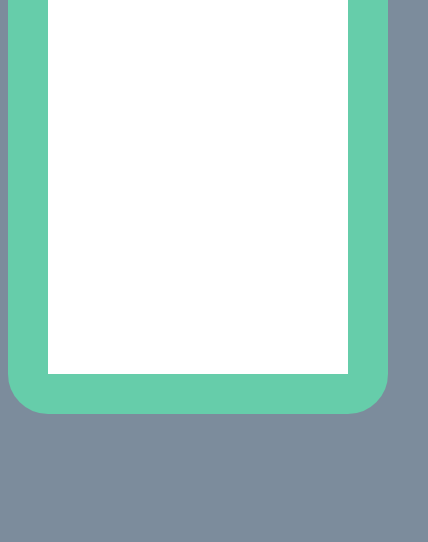
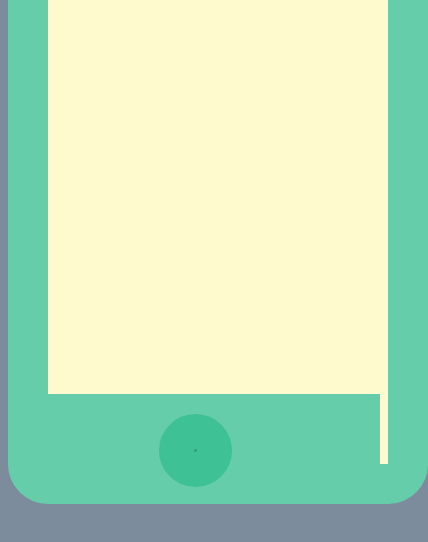
Before and after one commit to core-interaction-lab/assignments-lakeishaa, a plain HTML site: page studio/index.html in a window 390 px wide. Shown: the part 202-744 px from the top of the page, 428 px wide, since content can reach past the window. Drawn offline with Linux system fonts and the light colour scheme; files that its build step writes are made by us from their sources; files whose address does not match are found by name.

Commit message:
phone n word

```diff
--- a/studio/index.html
+++ b/studio/index.html
@@ -16,32 +16,64 @@
             .my-paragraph
                 {
                     font-size:8
+                    background-color; white;
                 }
 
             .phone {
                 border: 40px solid #66CDAA;
                 border-radius: 40px;
-                background-color: white;
+                background-color: #FFFACD;
                 width: 300px;
-                 height: 450px;
+                 height: 500px;
 
                 display: block;
 
                  margin: 0 auto;
                 position: relative;
 
+                font-size: 30px;
+                font-family: monospace;
+                text-align: left;
+                padding: 20px;
+                color: black;
+            }
+             .phone-bottom {
+                border: 35px solid #66CDAA;
 
-                font-size: 55px;
-                font-family: monospace;
-                text-align: center;
+                width: 300px;
+                height: 0px;
+                top: -110px;
 
-  }
+                display: block;
+
+                 margin: 0 auto;
+                position: relative;
+                }
+
+            .phone-circle{
+                border: 35px solid #3ec195;
+                border-radius: 50%;
+                background-color: #329a77;
+
+                width: 3px;
+                height: 3px;
+                top: -160px;
+
+                display: block;
+
+                margin: 0 auto;
+                position: relative;
+                  }
+            }
+
         </style>
     </head>
     <body>
         <h1>Lakeisha Esthetique Sharonina </h1>
         <p class="my-paragraph">This is a paragraph.. woy
-        <div class="phone"></div>
+        <div class="phone"> What if </div>
+        <div class="phone-bottom"></div>
+        <div class="phone-circle"></div>
     </p>
 
     </body>
```
